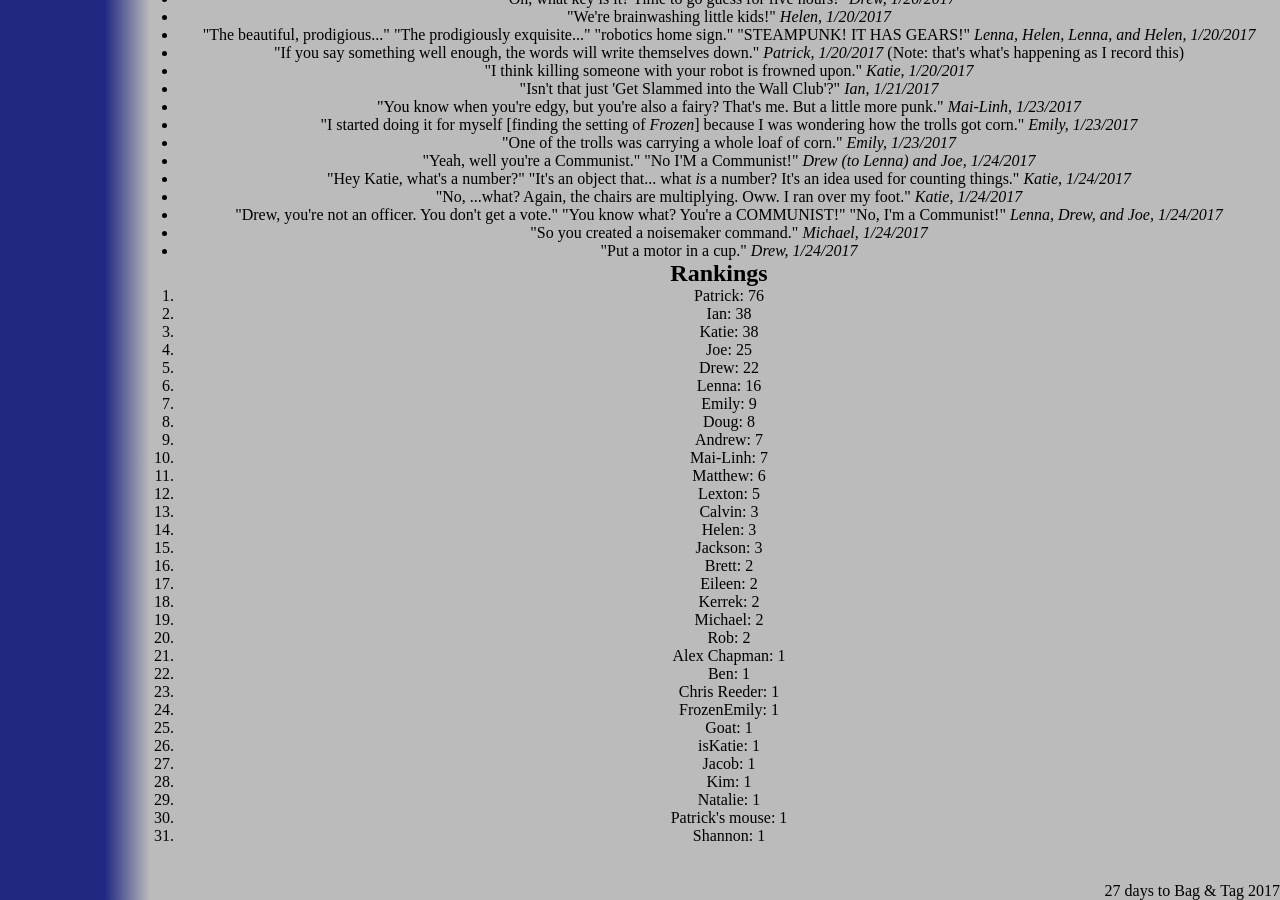
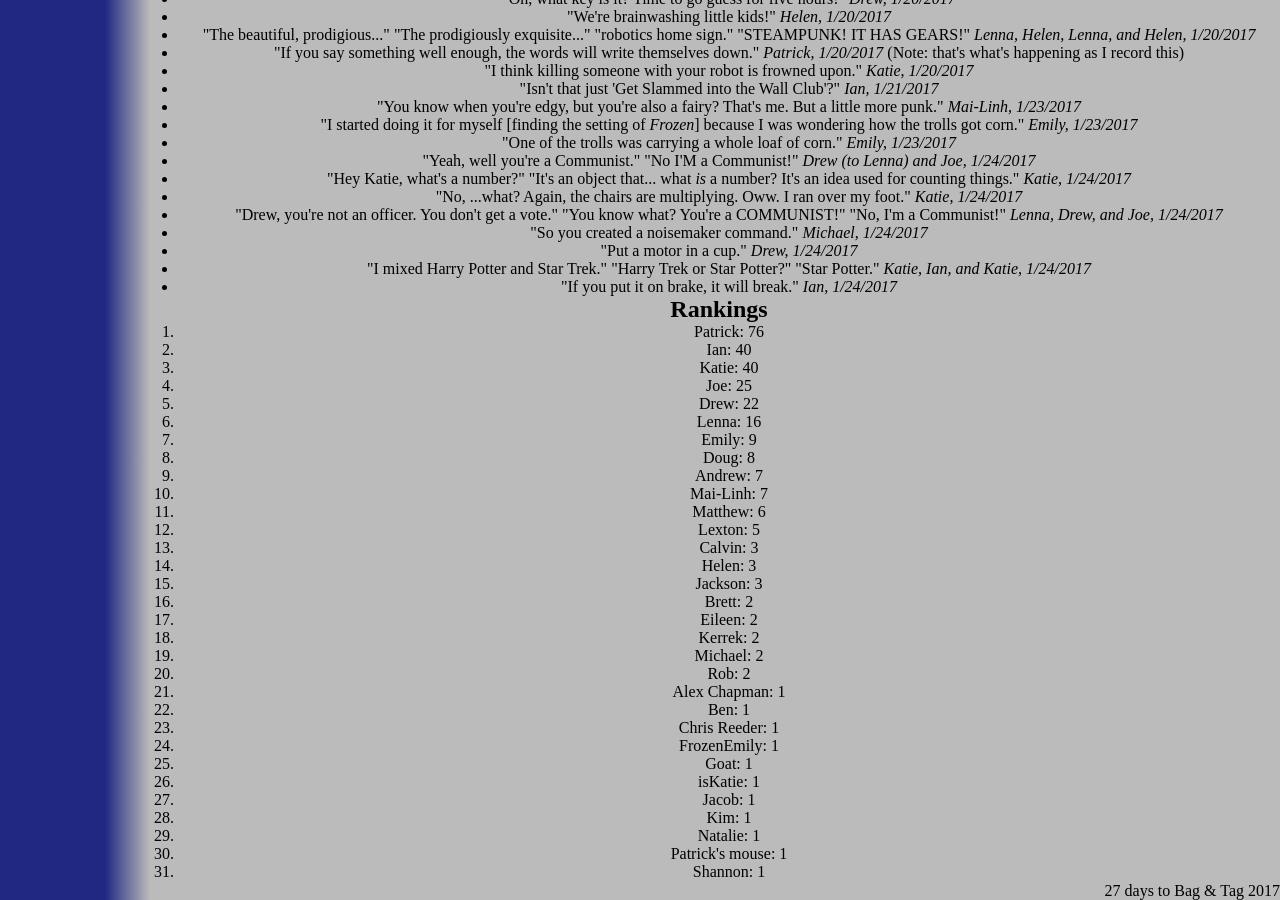
Before and after one commit to katiebugmoon/FRC4131.github.io, a Jekyll site: the page built from media/2017/quotes.html, in a window 1280 px wide and 900 px high, scrolled down 3860 px. Built offline with Jekyll 4.4.1, drawn with Linux system fonts in a browser that asks for light colours; nearby versions of some CDN libraries.

Commit message:
Update quotes.html

```diff
--- a/media/2017/quotes.html
+++ b/media/2017/quotes.html
@@ -221,6 +221,8 @@ title: Build Season 2017 Quotes
 	<li>"Drew, you're not an officer. You don't get a vote." "You know what? You're a COMMUNIST!" "No, I'm a Communist!" <i>Lenna, Drew, and Joe, 1/24/2017</i></li>
 	<li>"So you created a noisemaker command." <i>Michael, 1/24/2017</i></li>
 	<li>"Put a motor in a cup." <i>Drew, 1/24/2017</i></li>
+	<li>"I mixed Harry Potter and Star Trek." "Harry Trek or Star Potter?" "Star Potter." <i>Katie, Ian, and Katie, 1/24/2017</i></li>
+	<li>"If you put it on brake, it will break." <i>Ian, 1/24/2017</i></li>
 </ul>
 <h2>Rankings</h2>
 <ol id='rankings'></ol>
```
